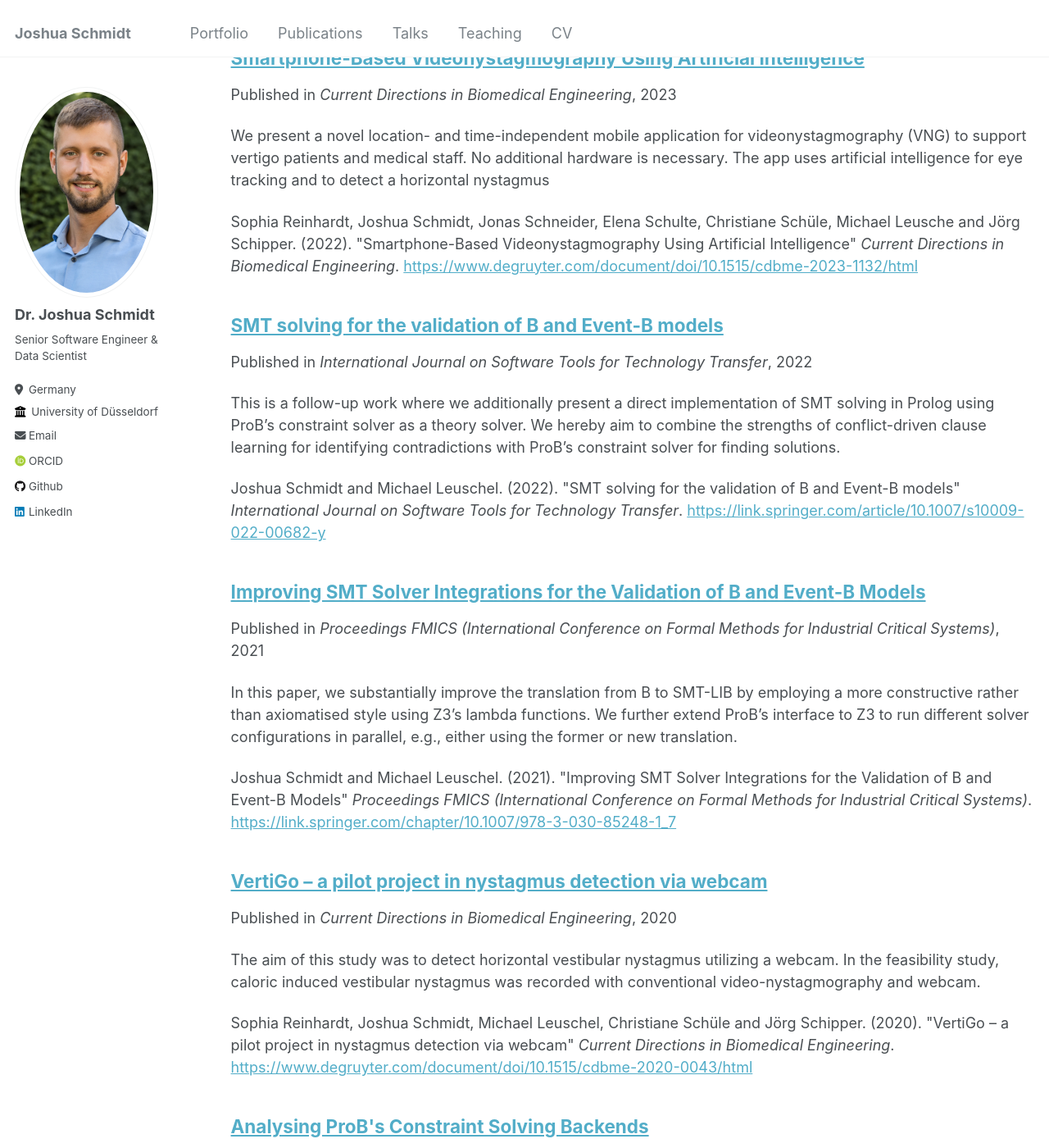
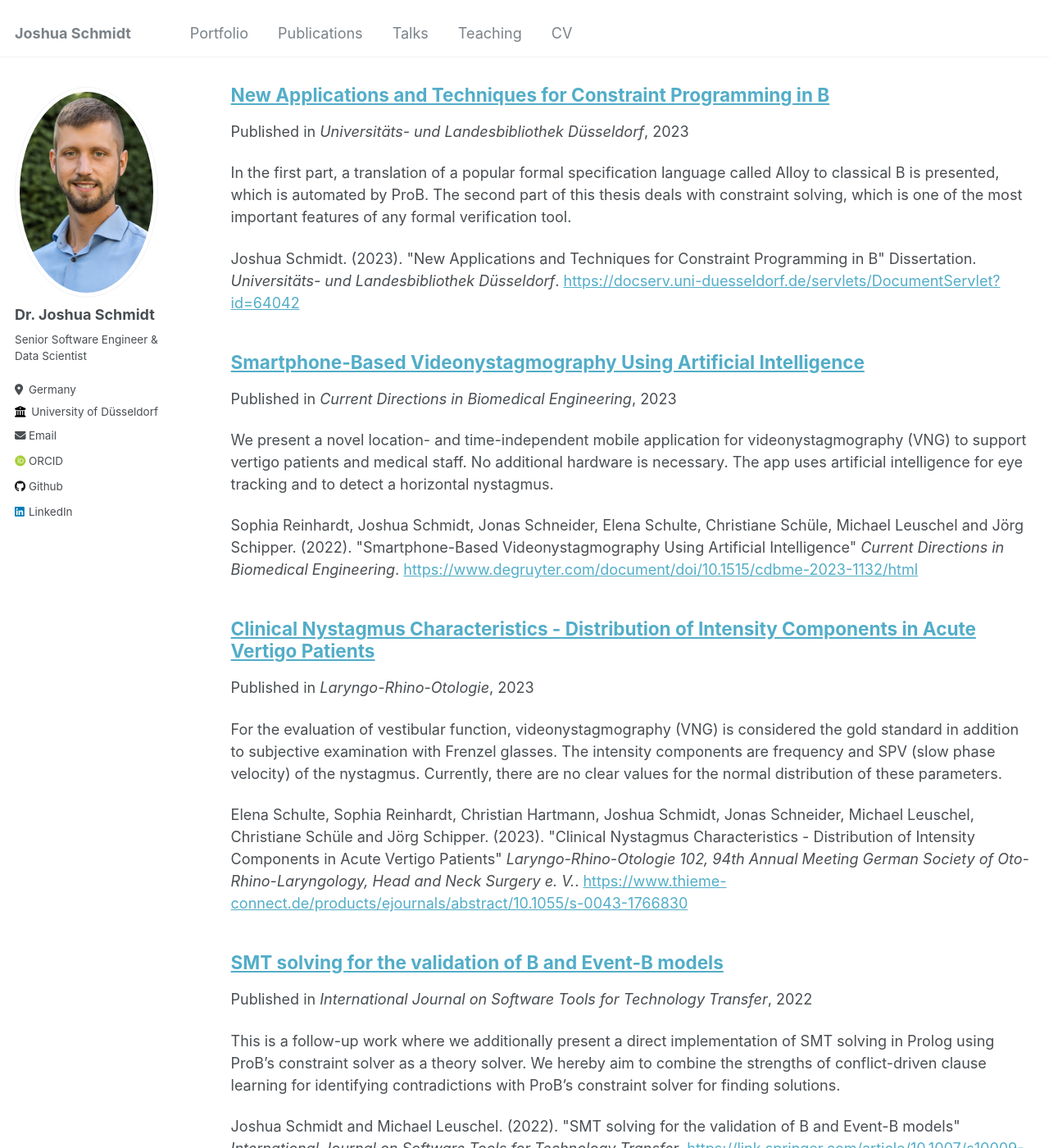
Before and after one commit to Joshua27/joshua27.github.io, a Jekyll site: the page built from _pages/publications.md, in a window 1280 px wide and 1400 px high, scrolled down 448 px. Shown: the whole window at 82% size. Built offline with Jekyll 4.4.1, drawn with Linux system fonts in a browser that asks for light colours; some web fonts are replaced; some of the changed text lies outside the part shown.

Commit message:
add publications

```diff
--- a/_publications/vertigo-app-2023.md
+++ b/_publications/vertigo-app-2023.md
@@ -2,11 +2,11 @@
 title: "Smartphone-Based Videonystagmography Using Artificial Intelligence"
 collection: publications
 permalink: /publication/vertigo-app-2023
-excerpt: 'We present a novel location- and time-independent mobile application for videonystagmography (VNG) to support vertigo patients and medical staff. No additional hardware is necessary. The app uses artificial intelligence for eye tracking and to detect a horizontal nystagmus'
+excerpt: 'We present a novel location- and time-independent mobile application for videonystagmography (VNG) to support vertigo patients and medical staff. No additional hardware is necessary. The app uses artificial intelligence for eye tracking and to detect a horizontal nystagmus.'
 date: 2023-09-20
 venue: 'Current Directions in Biomedical Engineering'
 paperurl: 'https://www.degruyter.com/document/doi/10.1515/cdbme-2023-1132/html'
-citation: 'Sophia Reinhardt, Joshua Schmidt, Jonas Schneider, Elena Schulte, Christiane Schüle, Michael Leusche and Jörg Schipper. (2022). &quot;Smartphone-Based Videonystagmography Using Artificial Intelligence&quot; <i>Current Directions in Biomedical Engineering</i>.'
+citation: 'Sophia Reinhardt, Joshua Schmidt, Jonas Schneider, Elena Schulte, Christiane Schüle, Michael Leuschel and Jörg Schipper. (2022). &quot;Smartphone-Based Videonystagmography Using Artificial Intelligence&quot; <i>Current Directions in Biomedical Engineering</i>.'
 ---
 
 Dizziness is a common symptom in medicine. The anamnesis and detection of a nystagmus is essential to distinguish a vertigo's pathogenesis. The diagnosis is complex, expensive, and not always available across the board. We present a novel location- and time-independent mobile application for videonystagmography (VNG) to support vertigo patients and medical staff. No additional hardware is necessary. The app uses artificial intelligence for eye tracking and to detect a horizontal nystagmus. A feasibility study of the mobile VNG with 13 healthy volunteers was performed. Each participant underwent a caloric vestibular testing to provoke the presence of a vestibular nystagmus. It could be shown that a smartphone-based VNG is possible.
--- /dev/null
+++ b/_publications/vertigo-distribution.md
@@ -0,0 +1,14 @@
+---
+title: "Clinical Nystagmus Characteristics - Distribution of Intensity Components in Acute Vertigo Patients"
+collection: publications
+permalink: /publication/vertigo-distribution
+excerpt: 'For the evaluation of vestibular function, videonystagmography (VNG) is considered the gold standard in addition to subjective examination with Frenzel glasses. The intensity components are frequency and SPV (slow phase velocity) of the nystagmus. Currently, there are no clear values for the normal distribution of these parameters.'
+date: 2023-05-12
+venue: 'Laryngo-Rhino-Otologie'
+paperurl: 'https://www.thieme-connect.de/products/ejournals/abstract/10.1055/s-0043-1766830'
+citation: 'Elena Schulte, Sophia Reinhardt, Christian Hartmann, Joshua Schmidt, Jonas Schneider, Michael Leuschel, Christiane Schüle and Jörg Schipper. (2023). &quot;Clinical Nystagmus Characteristics - Distribution of Intensity Components in Acute Vertigo Patients&quot; <i>Laryngo-Rhino-Otologie 102, 94th Annual Meeting German Society of Oto-Rhino-Laryngology, Head and Neck Surgery e. V.</i>.'
+---
+
+45 patients with subjective acute or recurrent vertigo underwent VNG. The values of frequency and SPV were determined and evaluated if spontaneous nystagmus (SPN) was present.
+In the cohort of patients, 64% were diagnosed with neuropathia vestibularis (NV), 27% had another ENT diagnosis (vestibular schwannoma, zoster oticus, M. Menière, BPPV), and 9% had a neurological disease. SPN was detected in 82.2% of cases with VNG and in 80% of cases with Frenzel glasses. The frequency of the SPN in these patients was in the low range (<1/s) in 54%, in the medium range (1-2/s) in 32%, and in the high range (>2/s) in 14%, with a mean value of 1.05/s. GLP was distributed among values below 5°/s in 43%, between 5-15°/s in 35%, and >15°/s in 22%, the mean value was 8.82°/s.
+A large proportion of the patient cohort showed low-frequency SPN with low SPV, which may complicate subjective diagnosis. Therefore, an instrument-based diagnosis is reasonable. However, patients with NV in particular showed high values for frequency and SPV. A larger cohort is needed to establish a meaningful normal distribution.
--- /dev/null
+++ b/_publications/vertigo-replace-vng.md
@@ -0,0 +1,15 @@
+---
+title: "Can a smartphone app with AI replace the VNG in caloric testing?"
+collection: publications
+permalink: /publication/vertigo-replace-vng
+excerpt: 'Dizziness is one of the most common symptoms in medicine, but the diagnosis is very complex and depends on the examiner's expertise. In addition, this experience and expensive, equipment-based, error-prone diagnostics are not available across the country. An Android smartphone app was developed that can be used by oneself or third parties for videonystagmography (VNG). VNG was carried out on 19 healthy volunteers at rest and after caloric testing of each ear in a conventional manner and using the smartphone app.'
+date: 2024-04-19
+venue: 'Laryngo-Rhino-Otologie'
+paperurl: 'https://www.thieme-connect.de/products/ejournals/abstract/10.1055/s-0044-1784589'
+citation: 'Sophia Reinhardt, Joshua Schmidt, Jonas Schneider, Elena Schulte, Michael Leuschel, Christiane Schüle and Jörg Schipper. (2023). &quot;Can a smartphone app with AI replace the VNG in caloric testing?&quot; <i>Laryngo-Rhino-Otologie 103, 95th Annual Meeting German Society of Oto-Rhino-Laryngology, Head and Neck Surgery e. V.</i>.'
+---
+
+Dizziness is one of the most common symptoms in medicine, but the diagnosis is very complex and depends on the examiner's expertise. In addition, this experience and expensive, equipment-based, error-prone diagnostics are not available across the country.
+An Android smartphone app was developed that can be used by oneself or third parties for videonystagmography (VNG). VNG was carried out on 19 healthy volunteers at rest and after caloric testing of each ear in a conventional manner and using the smartphone app. In addition, a KIT was performed with the VNG. The app was used and evaluated directly on the smartphone without any additional hardware. The purpose of the self-developed app is to check whether the VNG-App on the smartphone using AI (eye tracking) can replace the VNG gold standard with infrared technology.
+Taking into account a limit of 6 nystagmus in the same direction, nystagmus could be detected in 72% of the recordings. A sensitivity of 81%, PPV of 67% and specificity of 42% were achieved. An average SPV of 14°/s (±0.2 SEM) vs. 12.4°/s (±0.8) and frequency of 16 (±0.7) in 20 s vs. 36.9 (±3.2) in 30 s was achieved in the VNG app group and gold standard VNG group. When comparing both techniques with regard to the individual SPV per side, a small bias of 0.9 was observed. A total of 6 subjects were measured with vestibular hypofunction according to the SPV in the gold standard, which was not confirmed by the mobile VNG app or the KIT.
+Our findings show that a mobile, cost-effective and modified VNG using AI is feasible and that it can approximate the common VNG in the event of failure or absence. Limitations of the VNG app are the lack of fixation suppression as well as light dimming and the frame rate of 30 vs. 120 Hz.
```
